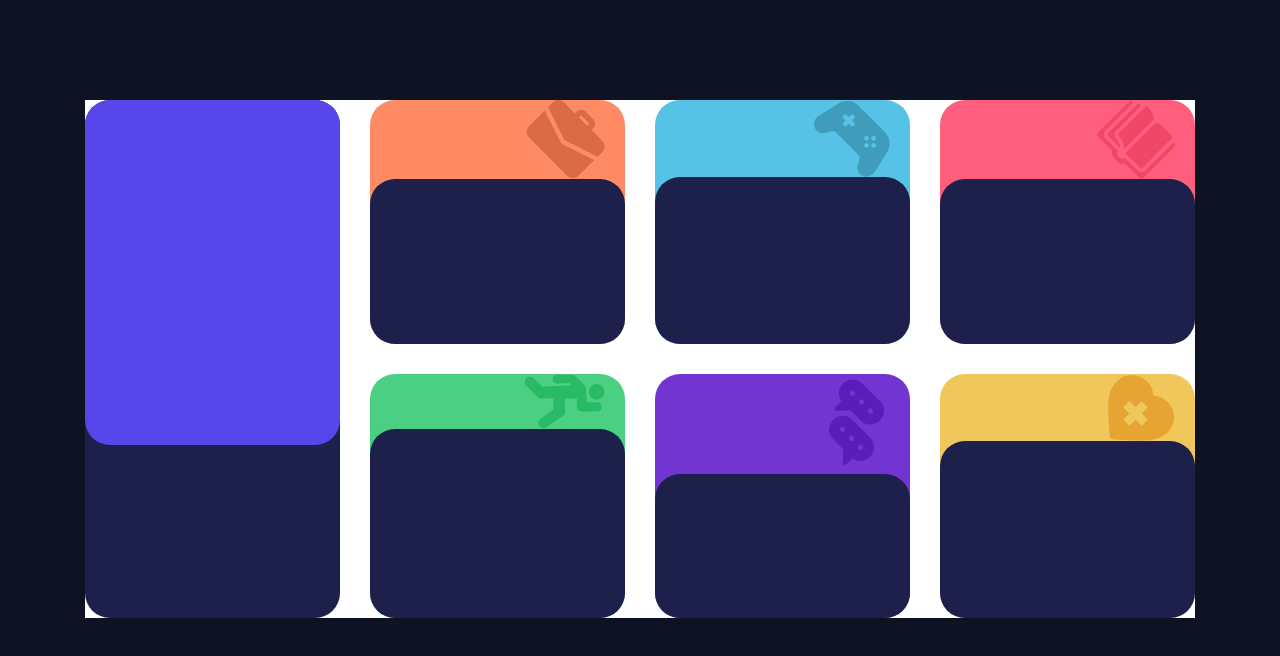
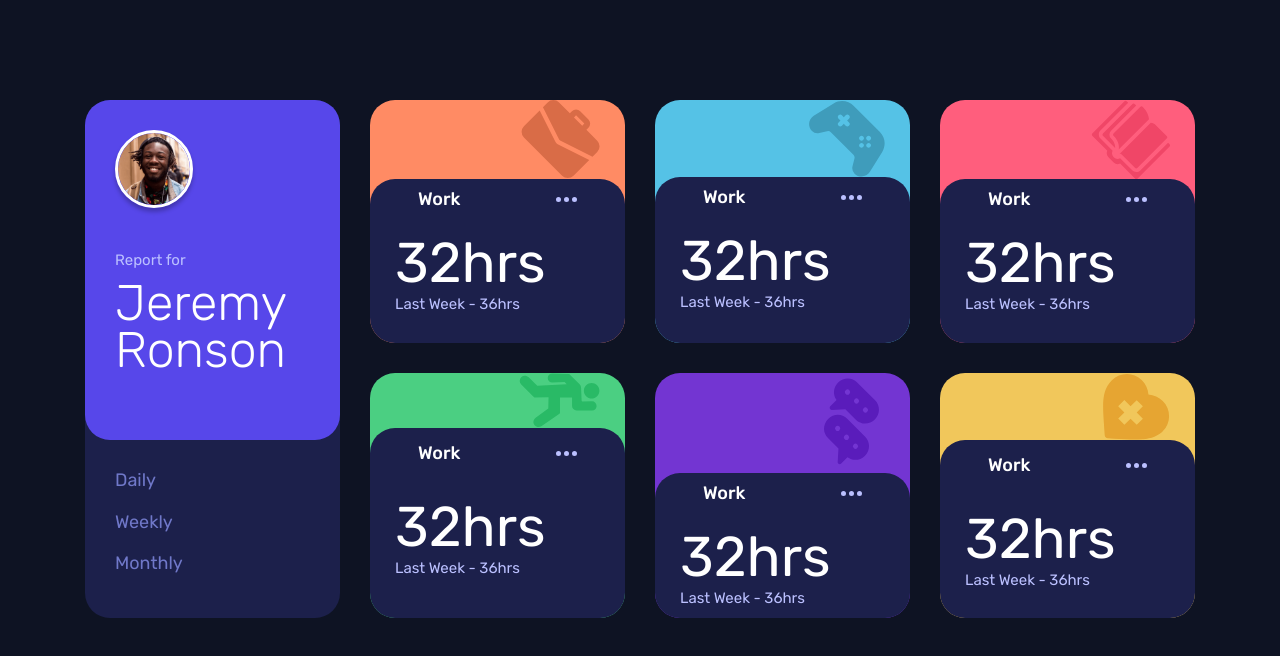
Before and after one commit to VakoB/Clipboard-Landing-Page, a plain HTML site: page design--4/index.html in a window 1280 px wide. Drawn offline with Linux system fonts and the light colour scheme; a web font is replaced by a local one.

Commit message:
Desktop desgin of design 4 finished

```diff
--- a/design--4/index.html
+++ b/design--4/index.html
@@ -1,63 +1,125 @@
 <!DOCTYPE html>
 <html lang="en">
   <head>
-    <meta charset="UTF-8">
-    <meta name="viewport" content="width=device-width, initial-scale=1.0">
-    <link rel="stylesheet" href="styles.css">
+    <meta charset="UTF-8" />
+    <meta name="viewport" content="width=device-width, initial-scale=1.0" />
+    <link rel="stylesheet" href="styles.css" />
+    <link rel="preconnect" href="https://fonts.googleapis.com" />
+    <link rel="preconnect" href="https://fonts.gstatic.com" crossorigin />
+    <link
+      href="https://fonts.googleapis.com/css2?family=Bai+Jamjuree:ital,wght@0,200;0,300;0,400;0,500;0,600;0,700;1,200;1,300;1,400;1,500;1,600;1,700&family=Martel+Sans:wght@200;300;400;600;700;800;900&family=Open+Sans:ital,wdth,wght@0,75..100,300..800;1,75..100,300..800&family=Poppins:ital,wght@0,100;0,200;0,300;0,400;0,500;0,600;0,700;0,800;0,900;1,100;1,200;1,300;1,400;1,500;1,600;1,700;1,800;1,900&family=Red+Hat+Display:ital,wght@0,300..900;1,300..900&family=Rubik:ital,wght@0,300..900;1,300..900&display=swap"
+      rel="stylesheet"
+    />
     <title>Document</title>
   </head>
   <body>
     <div class="container">
-
       <div class="item i--1">
-            <div class="i--11"></div>
-            <div class="i--12"></div>
+        <div class="i--11">
+            <div class="author">
+                <img src="image-jeremy.png" alt="image-jeremy">
+                <p>Report for</p>
+                <h1>Jeremy Ronson</h1>
+            </div>
+        </div>
+        <div class="i--12">
+            <ul>
+                <li>Daily</li>
+                <li>Weekly</li>
+                <li>Monthly</li>
+            </ul>
+        </div>
       </div>
       <div class="item i--2">
-            <img src="icon-work.svg" alt="icon-work">
-            <div class="t-info"></div>
+        <div class="image">
+          <img src="icon-work.svg" alt="icon-work" />
+        </div>
+        <div class="t-info w">
+          <div class="group w">
+            <p>Work</p>
+            <img src="icon-ellipsis.svg" alt="" />
+          </div>
+          <div class="hrs w">
+            <h1>32hrs</h1>
+            <p>Last Week - 36hrs</p>
+          </div>
+        </div>
       </div>
       <div class="item i--3">
-            <img src="icon-play.svg" alt="icon-play">
-            <div class="t-info">
-                <div class="activity"></div>
-                <h2></h2>
-                <p></p>
+        <div class="image">
+          <img src="icon-play.svg" alt="icon-play" />
+        </div>
+        <div class="t-info p">
+            <div class="group w">
+              <p>Work</p>
+              <img src="icon-ellipsis.svg" alt="" />
+            </div>
+            <div class="hrs w">
+              <h1>32hrs</h1>
+              <p>Last Week - 36hrs</p>
+            </div>
         </div>
       </div>
       <div class="item i--4">
-            <img src="icon-study.svg" alt="icon-study">
-            <div class="t-info">
-                <div class="activity"></div>
-                <h2></h2>
-                <p></p>
+        <div class="image">
+          <img src="icon-study.svg" alt="icon-study" />
+        </div>
+        <div class="t-info s">
+            <div class="group w">
+              <p>Work</p>
+              <img src="icon-ellipsis.svg" alt="" />
+            </div>
+            <div class="hrs w">
+              <h1>32hrs</h1>
+              <p>Last Week - 36hrs</p>
+            </div>
         </div>
       </div>
       <div class="item i--5">
-            <img src="icon-exercise.svg" alt="icon-exercise">
-            <div class="t-info">
-                <div class="activity"></div>
-                <h2></h2>
-                <p></p>
+        <div class="image">
+          <img src="icon-exercise.svg" alt="icon-exercise" />
+        </div>
+        <div class="t-info e">
+            <div class="group w">
+              <p>Work</p>
+              <img src="icon-ellipsis.svg" alt="" />
+            </div>
+            <div class="hrs w">
+              <h1>32hrs</h1>
+              <p>Last Week - 36hrs</p>
+            </div>
         </div>
       </div>
       <div class="item i--6">
-            <img src="icon-social.svg" alt="icon-social">
-            <div class="t-info">
-                <div class="activity"></div>
-                <h2></h2>
-                <p></p>
+        <div class="image">
+          <img src="icon-social.svg" alt="icon-social" />
+        </div>
+        <div class="t-info soc">
+            <div class="group w">
+              <p>Work</p>
+              <img src="icon-ellipsis.svg" alt="" />
+            </div>
+            <div class="hrs w">
+              <h1>32hrs</h1>
+              <p>Last Week - 36hrs</p>
+            </div>
           </div>
       </div>
       <div class="item i--7">
-            <img src="icon-self-care.svg" alt="icon-self-care">
-            <div class="t-info">
-                <div class="activity"></div>
-                <h2></h2>
-                <p></p>
+        <div class="image">
+          <img src="icon-self-care.svg" alt="icon-self-care" />
+        </div>
+        <div class="t-info self">
+            <div class="group w">
+              <p>Work</p>
+              <img src="icon-ellipsis.svg" alt="" />
+            </div>
+            <div class="hrs w">
+              <h1>32hrs</h1>
+              <p>Last Week - 36hrs</p>
             </div>
           </div>
-
+      </div>
     </div>
   </body>
 </html>
--- a/design--4/styles.css
+++ b/design--4/styles.css
@@ -2,10 +2,13 @@
     padding: 0;
     margin: 0;
     box-sizing: border-box;
+    list-style-type: none;
 }
 
 body {
     background-color: #0E1323;
+    color: white;
+    font-family: 'Rubik';
 }
 
 .container {
@@ -16,7 +19,6 @@ body {
     left: 50%;
     top: 100px;
     transform: translateX(-50%);
-    background-color: white;
     grid-template-columns: 1fr 1fr 1fr 1fr;
     grid-template-rows: 1fr 1fr;
     height: 518px;
@@ -26,13 +28,20 @@ body {
 
 .item {
     border-radius: 25px;
+    flex-direction: column;
+    display: flex;
+    justify-content: space-between;
+
+}
+
+.image {
     display: flex;
     flex-direction: column;
 }
 
-.item > img {
+.image > img {
     align-self: flex-end;
-    margin-right: 20px;
+    margin-right: 25px;
 }
 
 .i--1 {
@@ -65,15 +74,121 @@ body {
 
 .i--11 {
     background-color: #5747EA;
-    flex-grow: 2;
+    flex-grow: 3;
     border-radius: 25px;
+    display: flex;
+    flex-direction: column;
+}
+
+.i--11  img{
+    height: 78px;
+    width: 78px;
+    border-radius: 50%;
+    box-shadow: 0px 4px 4px 0px #00000040;
+    border: 3px solid white;
+}
+
+.i--11  p {
+    font-family: Rubik;
+    font-size: 15px;
+    font-weight: 400;
+    line-height: 17.78px;
+    text-align: left;
+    color: #BBC0FF;
+    margin-top: 40px;
+}
+.i--11  h1 {
+    font-family: Rubik;
+    font-size: 50px;
+    font-weight: 300;
+    line-height: 47.4px;
+    text-align: left;
+    margin-top: 10px;
 
 }
+
+.i--11 > .author{
+    margin-left: 30px;
+    margin-top: 30px;
+}
 .i--12 {
+    flex-grow: 2;
+    text-align: center;
+}
+
+.i--12 > ul {
+    display: flex;
+    flex-direction: column;
+    justify-content: space-around;
+    text-align: center;
+    margin-left: 30px;
+    margin-top: 10px;
+}
+
+.i--12 li{
+    font-family: Rubik;
+    font-size: 18px;
+    font-weight: 400;
+    line-height: 21.33px;
+    color: #7078C9;
+    text-align: left;
+    margin-top: 20px;
+}
+.i--12 li:hover {
+    cursor: pointer;
+    color: white;
+}
+
+
+.t-info{
+    display: flex;
+    flex-direction: column;
+    background-color: #1C204B;
+    border-radius: 25px;
+    position: relative;
+    padding-block: 0px;
     flex-grow: 1;
 }
-.t-info {
-    background-color: #1C204B;
-    flex-grow: 1;
-    border-radius: 25px;
+
+.t-info > * {
+    margin-block: 10px;
 }
+
+.self > *{
+    margin-block: 15px;
+}
+
+.e > *{
+    margin-block: 15px;
+}
+
+
+.group {
+    display: flex;
+    align-items: center;
+    justify-content: space-around;
+}
+
+.group > p {
+    font-family: 'Rubik';
+    font-size: 18px;
+    font-weight:500;
+    line-height: 21.33px;
+}
+
+.hrs {
+    margin-left: 25px;
+}
+
+.hrs > h1 {
+    font-size: 56px;
+    font-weight: 400;
+}
+
+.hrs > p {
+    font-family: Rubik;
+    font-size: 15px;
+    font-weight: 400;
+    line-height: 17.78px;
+    color: #BBC0FF;
+}
```
Lines whose indentation alone changed are shown as unchanged.
